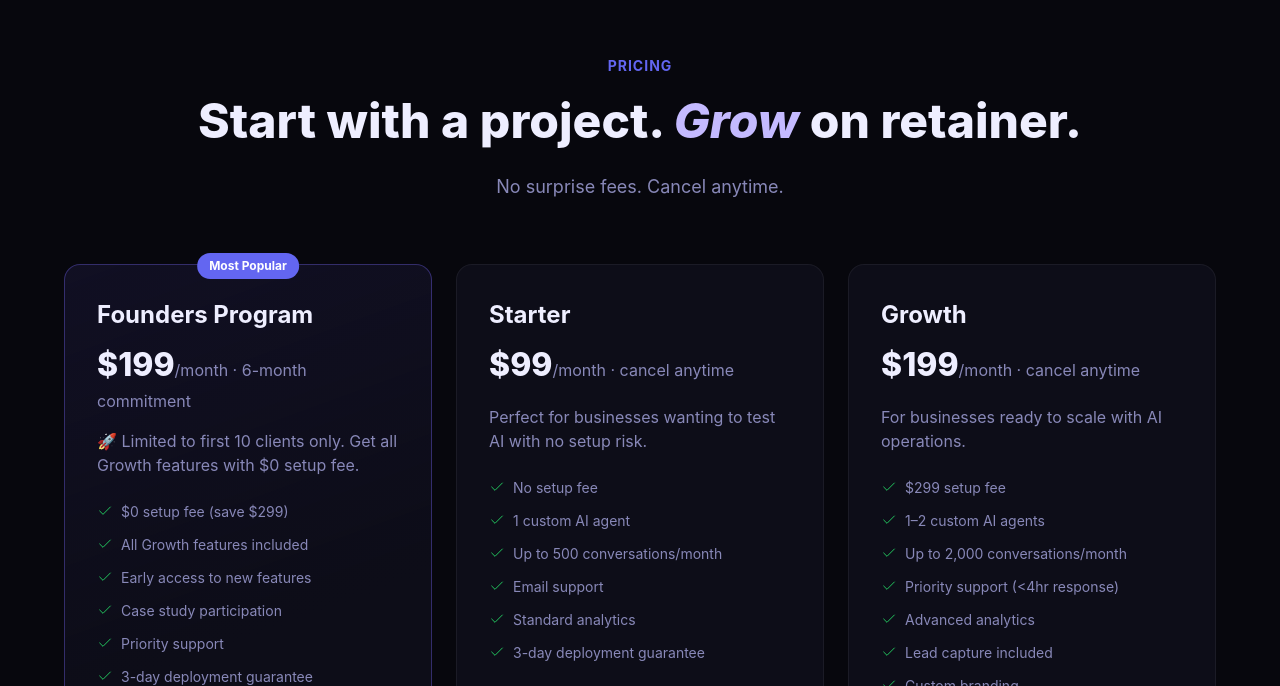
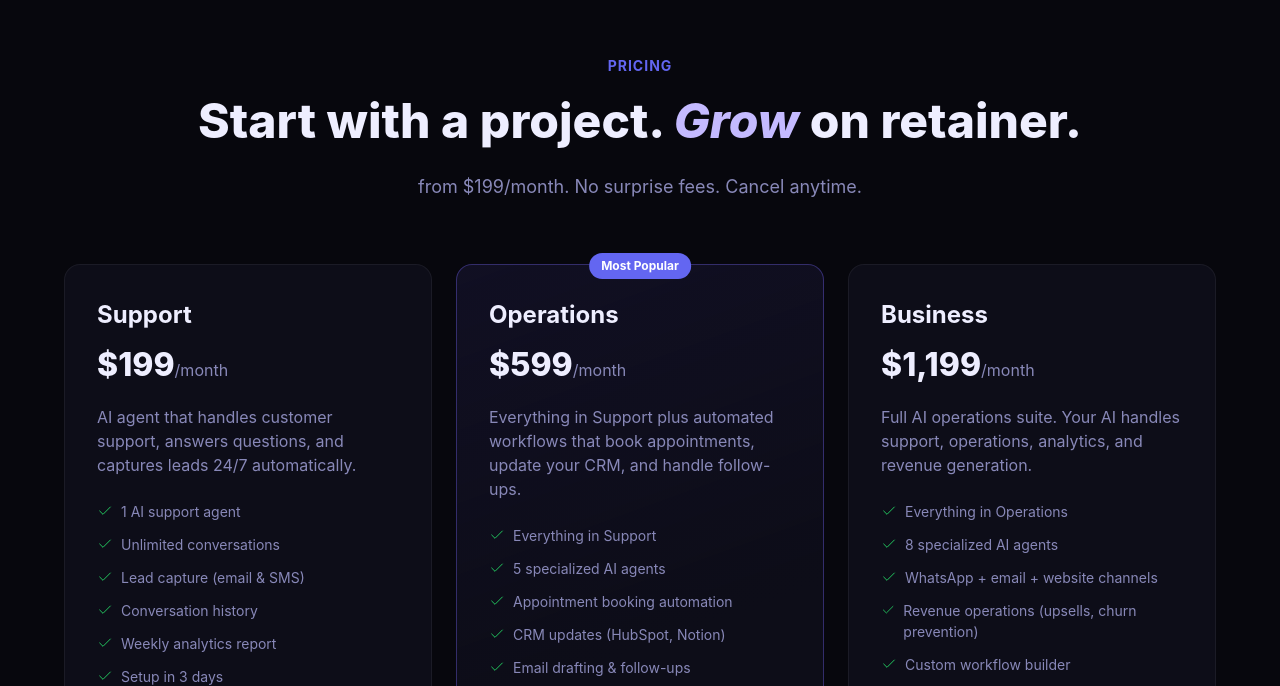
Before and after one commit to abdalrahimmakkawi/nexagent, a Next.js app: page /app in a window 1280 px wide. Shown: the part 2114-2800 px from the top of the page. Built offline with nearby package versions, Linux system fonts and the light colour scheme.

Commit message:
feat: updated pricing  Support, Operations, Business tiers

```diff
--- a/src/pages/app.tsx
+++ b/src/pages/app.tsx
@@ -26,69 +26,52 @@ const SERVICES = [
 
 const PRICING = [
   {
-    name: 'Founders Program',
+    name: 'Support',
     price: '$199',
-    billing: '/month · 6-month commitment',
-    pop: true,
-    desc: '🚀 Limited to first 10 clients only. Get all Growth features with $0 setup fee.',
+    billing: '/month',
+    pop: false,
+    desc: 'AI agent that handles customer support, answers questions, and captures leads 24/7 automatically.',
     features: [
-      '$0 setup fee (save $299)',
-      'All Growth features included',
-      'Early access to new features',
-      'Case study participation',
-      'Priority support',
-      '3-day deployment guarantee',
-      'Money-back if not live in 3 days',
-      'Limited to first 10 clients',
+      '1 AI support agent',
+      'Unlimited conversations',
+      'Lead capture (email & SMS)',
+      'Conversation history',
+      'Weekly analytics report',
+      'Setup in 3 days',
+      'Cancel anytime',
     ],
   },
   {
-    name: 'Starter',
-    price: '$99',
-    billing: '/month · cancel anytime',
-    pop: false,
-    desc: 'Perfect for businesses wanting to test AI with no setup risk.',
+    name: 'Operations',
+    price: '$599',
+    billing: '/month',
+    pop: true,
+    desc: 'Everything in Support plus automated workflows that book appointments, update your CRM, and handle follow-ups.',
     features: [
-      'No setup fee',
-      '1 custom AI agent',
-      'Up to 500 conversations/month',
-      'Email support',
-      'Standard analytics',
-      '3-day deployment guarantee',
+      'Everything in Support',
+      '5 specialized AI agents',
+      'Appointment booking automation',
+      'CRM updates (HubSpot, Notion)',
+      'Email drafting & follow-ups',
+      'Lead qualification workflows',
+      'Priority support',
     ],
   },
   {
-    name: 'Growth',
-    price: '$199',
-    billing: '/month · cancel anytime',
+    name: 'Business',
+    price: '$1,199',
+    billing: '/month',
     pop: false,
-    desc: 'For businesses ready to scale with AI operations.',
+    desc: 'Full AI operations suite. Your AI handles support, operations, analytics, and revenue generation.',
     features: [
-      '$299 setup fee',
-      '1–2 custom AI agents',
-      'Up to 2,000 conversations/month',
-      'Priority support (<4hr response)',
-      'Advanced analytics',
-      'Lead capture included',
-      'Custom branding',
-      '3-day deployment guarantee',
-    ],
-  },
-  {
-    name: 'Scale',
-    price: '$499',
-    billing: '/month · cancel anytime',
-    pop: false,
-    desc: 'Full AI operations suite for aggressive automation.',
-    features: [
-      '$499 setup fee',
-      'Up to 5 custom agents',
-      'Unlimited conversations',
-      '24/7 phone support',
-      'Custom integrations',
+      'Everything in Operations',
+      '8 specialized AI agents',
+      'WhatsApp + email + website channels',
+      'Revenue operations (upsells, churn prevention)',
+      'Custom workflow builder',
       'Dedicated account manager',
       'SLA guarantee',
-      '3-day deployment guarantee',
+      'White-label option',
     ],
   },
 ]
@@ -212,7 +195,7 @@ export default function UnifiedApp() {
           padding: '0 16px'
         }}>
           <span style={{ textAlign: 'center' }}>
-            🎯 Founding Client Program — 5 spots at $99/month forever.{' '}
+            🎯 Founding Client Program — $199/month, locked forever. 5 spots left.{' '}
             <button
               onClick={() => scrollToSection('pricing')}
               style={{
@@ -550,7 +533,7 @@ export default function UnifiedApp() {
             }}>
               Start with a project. <em style={{ fontStyle: 'italic', color: '#c4baff' }}>Grow</em> on retainer.
             </h2>
-            <p style={{ fontSize: 18, color: 'var(--t2)' }}>No surprise fees. Cancel anytime.</p>
+            <p style={{ fontSize: 18, color: 'var(--t2)' }}>from $199/month. No surprise fees. Cancel anytime.</p>
           </div>
 
           <div style={{
@@ -768,6 +751,12 @@ export default function UnifiedApp() {
           </div>
         </section>
 
+        <div style={{ textAlign: 'center', marginTop: 32, marginBottom: 64 }}>
+          <p style={{ fontSize: 14, color: 'var(--t2)' }}>
+            All plans include a free 14-day trial · No setup fees · Cancel anytime · Deployed in 3 days guaranteed
+          </p>
+        </div>
+
         {/* FAQ Section */}
         <section style={{
           padding: '80px 24px',
```
